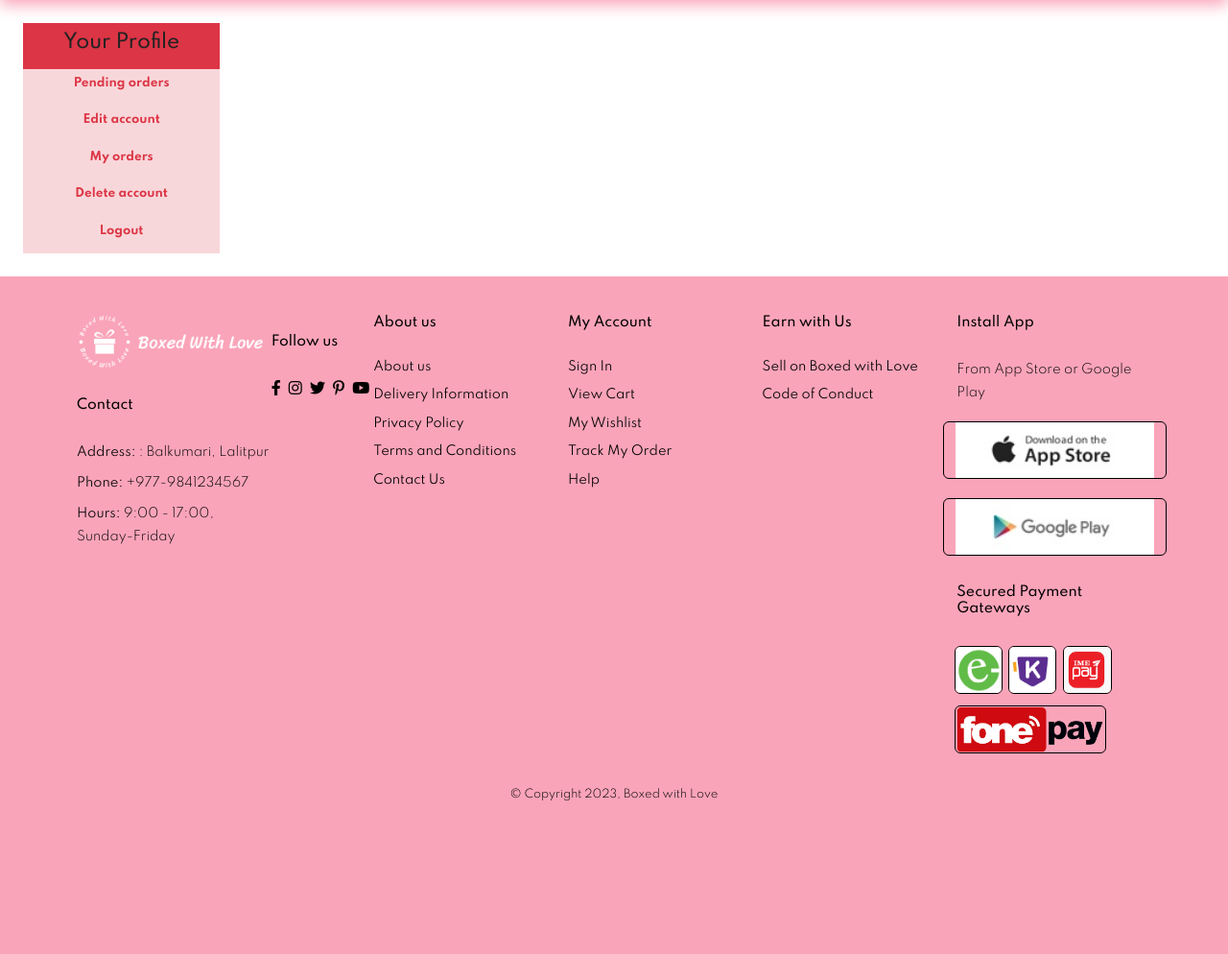
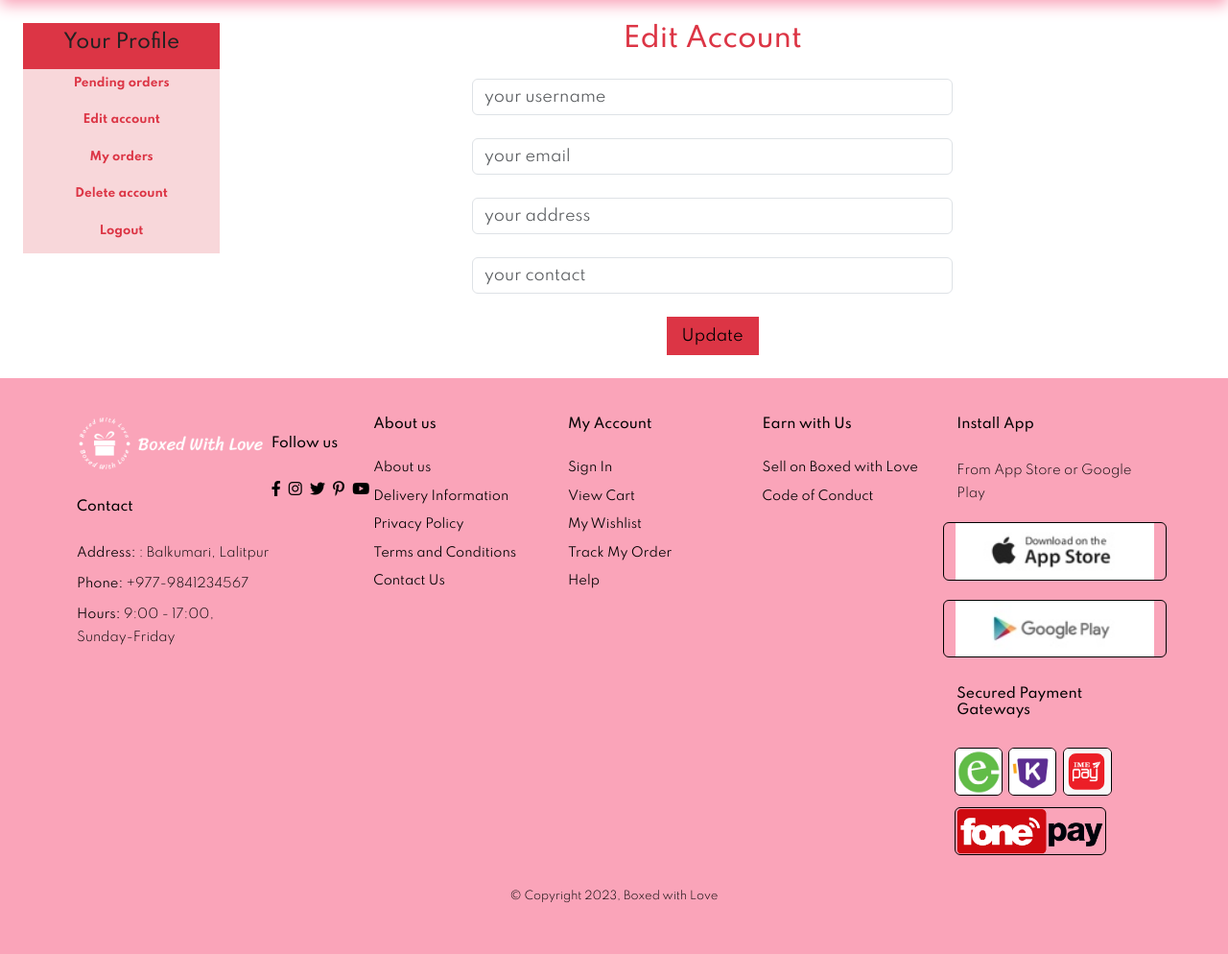
Before and after one commit to ayushmakafle/Boxed-with-Love, a PHP site: page /profile.php?edit_account in a window 1280 px wide. Shown: the part 96-1090 px from the top of the page at 96% size. Before the commit the page ends 931 px from the top, so only its background shows below. Run offline with PHP 8.4, Linux system fonts and the light colour scheme; the visitor is signed in with stand-in values (Sample User, id 1); data that the repository does not hold is empty; some libraries are stand-ins or nearby versions.

Commit message:
edit account

```diff
--- /dev/null
+++ b/edit_account.php
@@ -0,0 +1,34 @@
+<?php
+
+?>
+<!DOCTYPE html>
+<html lang="en">
+<head>
+    <meta charset="UTF-8">
+    <meta name="viewport" content="width=device-width, initial-scale=1.0">
+    <title>Edit Account</title>
+</head>
+<body>
+    <h3 class="text-center text-danger mb-4">Edit Account</h3>
+    <form action="" method="post">
+        <div class="form-outline mb-4">
+            <input type="text" class="form-control w-50 m-auto"
+            name="user_username" placeholder="your username">
+        </div>
+        <div class="form-outline mb-4">
+            <input type="email" class="form-control w-50 m-auto"
+            name="user_email" placeholder="your email">
+        </div>
+        <div class="form-outline mb-4">
+            <input type="text" class="form-control w-50 m-auto"
+            name="user_address" placeholder="your address">
+        </div>
+        <div class="form-outline mb-4">
+            <input type="text" class="form-control w-50 m-auto"
+            name="user_mobile" placeholder="your contact">
+        </div>
+        <input type="submit" value="Update"class="bg-danger py-2 px-3 border-0"
+        name="user_update">
+    </form>
+</body>
+</html>
--- a/functions/common_function.php
+++ b/functions/common_function.php
@@ -366,7 +366,7 @@ function get_user_order_details(){
     $result_query=mysqli_query($con,$get_details);
     while($row_query=mysqli_fetch_array($result_query)){
         $user_id=$row_query['user_id'];
-        if(!isset($_GET['user_id'])){
+        if(!isset($_GET['edit_account'])){
             if(!isset($_GET['my_orders'])){
                 if(!isset($_GET['delete_account'])){
                     $get_orders="SELECT * from `user_orders` where
--- a/profile.php
+++ b/profile.php
@@ -60,7 +60,7 @@
                             <h6>Pending orders</h6> </a>
                     </li>
                     <li class="nav-item bg-danger-subtle">
-                        <a class="nav-link text-danger"href="#">
+                        <a class="nav-link text-danger"href="profile.php?edit_account">
                             <h6>Edit account</h6> </a>
                     </li>
                     <li class="nav-item bg-danger-subtle">
@@ -78,9 +78,12 @@
                 </ul>
 
             </div>
-            <div class="col-md-10">
+            <div class="col-md-10 text-center">
             <?php
             get_user_order_details();
+            if(isset($_GET['edit_account'])){
+                include('edit_account.php');
+            }
             ?>
             </div>
         </div>
```
